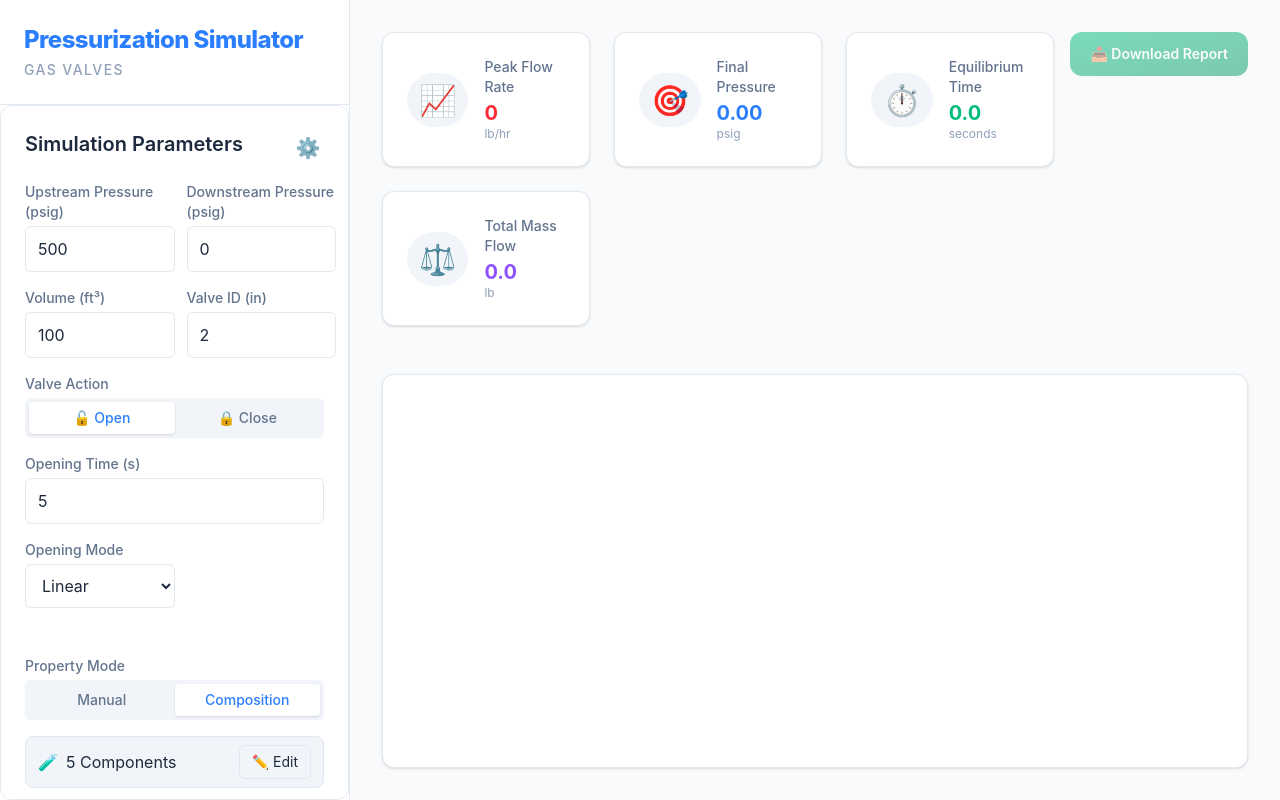
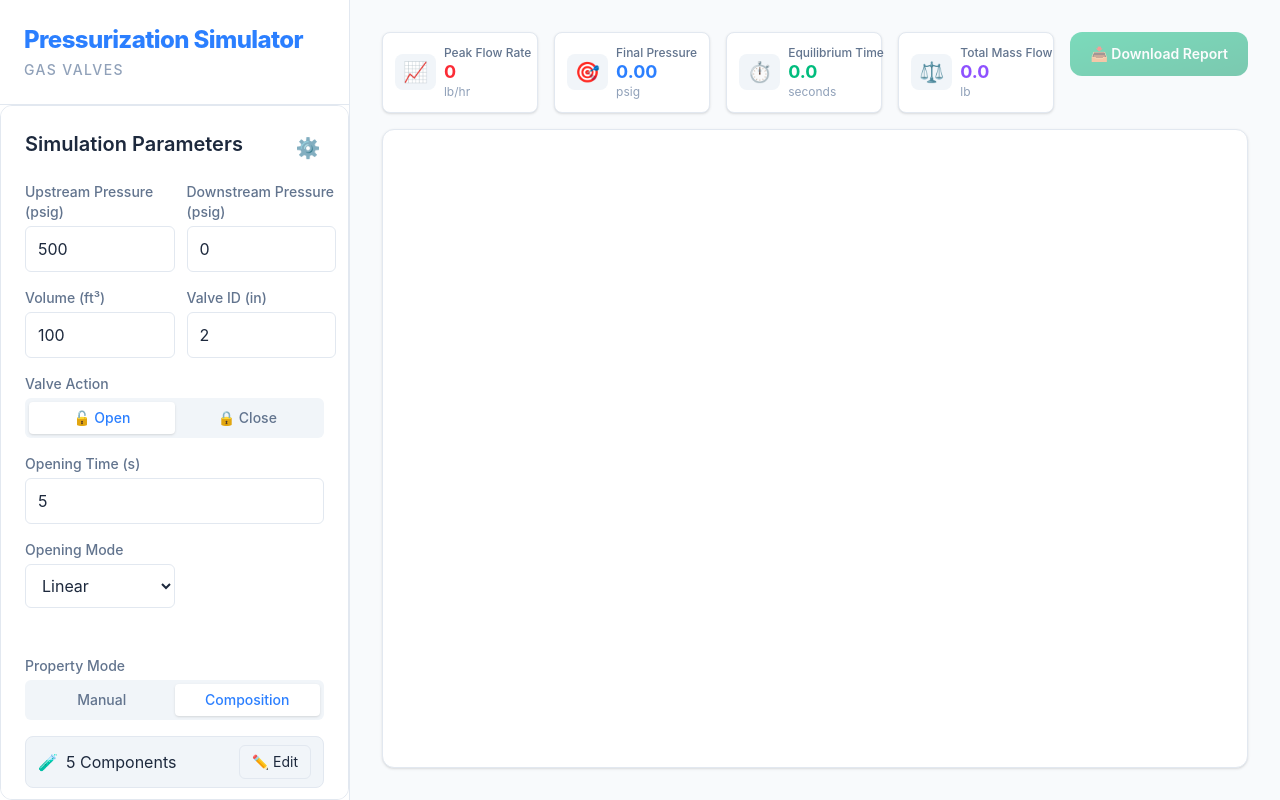
Before and after one commit to Unmask06/pressurize, a Vue app in the folder frontend/: page / in a window 1280 px wide. Built offline with nearby package versions, Linux system fonts and the light colour scheme.

Commit message:
Add Launch file and six spacing

```diff
--- a/frontend/src/App.vue
+++ b/frontend/src/App.vue
@@ -200,11 +200,11 @@ function updateSettings(newDt: number) {
 }
 
 .main-content {
-  @apply flex-1 flex flex-col p-8 bg-slate-50 overflow-hidden;
+  @apply flex-1 flex flex-col p-4 sm:p-6 md:p-8 bg-slate-50 overflow-hidden gap-3 sm:gap-4;
 }
 
 .results-header {
-  @apply flex justify-between items-start gap-4 mb-4;
+  @apply flex flex-col sm:flex-row justify-between items-stretch sm:items-start gap-3 sm:gap-4 shrink-0;
 }
 
 .results-header .kpi-grid {
@@ -212,7 +212,7 @@ function updateSettings(newDt: number) {
 }
 
 .btn-download {
-  @apply shrink-0 py-3 px-5 border-none bg-linear-to-br from-emerald-500 to-emerald-600 text-white rounded-xl text-sm font-semibold cursor-pointer transition-all duration-200 shadow-lg shadow-emerald-500/30;
+  @apply shrink-0 py-2 sm:py-3 px-4 sm:px-5 border-none bg-linear-to-br from-emerald-500 to-emerald-600 text-white rounded-lg sm:rounded-xl text-sm font-semibold cursor-pointer transition-all duration-200 shadow-lg shadow-emerald-500/30;
 }
 
 .btn-download:hover:not(:disabled) {
--- a/frontend/src/components/KpiCard.vue
+++ b/frontend/src/components/KpiCard.vue
@@ -54,7 +54,7 @@ const formattedValue = computed(() => {
 @import "tailwindcss";
 
 .kpi-card {
-  @apply bg-white rounded-xl p-6 flex items-center gap-4 shadow-sm transition-all duration-200 border border-slate-200 min-w-0 overflow-hidden;
+  @apply bg-white rounded-lg p-2 sm:p-3 flex flex-row items-center gap-2 shadow-sm transition-all duration-200 border border-slate-200;
 }
 
 .kpi-card:hover {
@@ -62,19 +62,19 @@ const formattedValue = computed(() => {
 }
 
 .kpi-icon {
-  @apply text-3xl bg-slate-100 p-3 rounded-full leading-none;
+  @apply text-lg sm:text-xl bg-slate-100 p-1.5 sm:p-2 rounded-lg leading-none flex-shrink-0;
 }
 
 .kpi-content {
-  @apply flex flex-col min-w-0 flex-1;
+  @apply flex flex-col flex-1;
 }
 
 .kpi-label {
-  @apply text-sm text-slate-500 font-medium mb-1;
+  @apply text-xs text-slate-500 font-medium whitespace-nowrap;
 }
 
 .kpi-value {
-  @apply text-xl font-bold text-slate-800 leading-tight truncate;
+  @apply text-sm sm:text-base md:text-lg font-bold text-slate-800 leading-tight whitespace-nowrap;
 }
 
 .kpi-unit {
@@ -109,7 +109,12 @@ const formattedValue = computed(() => {
 }
 
 @keyframes pulse {
-  0%, 100% { opacity: 0.3; }
-  50% { opacity: 1; }
+  0%,
+  100% {
+    opacity: 0.3;
+  }
+  50% {
+    opacity: 1;
+  }
 }
 </style>
--- a/frontend/src/components/KpiCards.vue
+++ b/frontend/src/components/KpiCards.vue
@@ -54,6 +54,6 @@ const props = defineProps<{
 @reference "tailwindcss";
 
 .kpi-grid {
-  @apply grid grid-cols-[repeat(auto-fit,minmax(200px,1fr))] gap-6 mb-8;
+  @apply grid grid-cols-2 md:grid-cols-4 gap-2 sm:gap-3 md:gap-4;
 }
 </style>
--- a/frontend/src/components/ReportDownload.vue
+++ b/frontend/src/components/ReportDownload.vue
@@ -366,7 +366,7 @@ async function generatePdf() {
 
 /* Component-specific modal sizing and animation */
 .modal-content.report-modal {
-  @apply w-[90%] max-w-[500px] animate-[slideIn_0.2s_ease-out];
+  @apply w-[90%] max-w-125 animate-[slideIn_0.2s_ease-out];
 }
 
 @keyframes slideIn {
```
Also changed, not shown: frontend/vite.config.js (+5 -4 lines), 2 other files (tests, documents, lock files or other folders).
